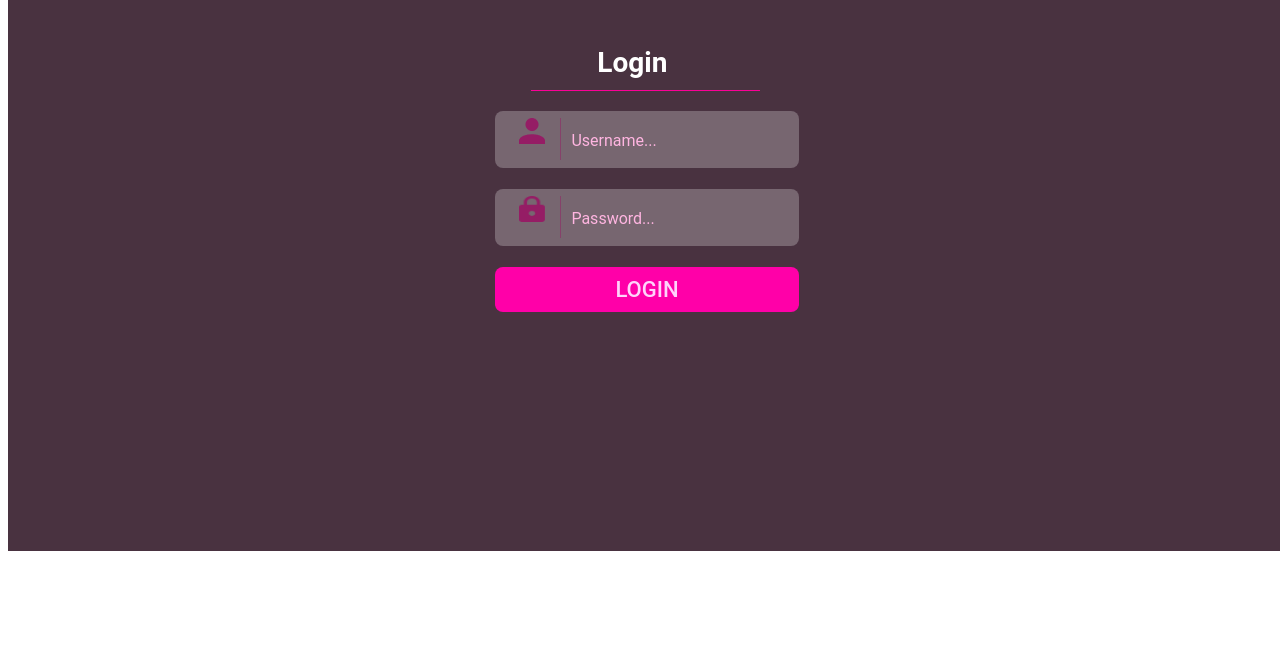
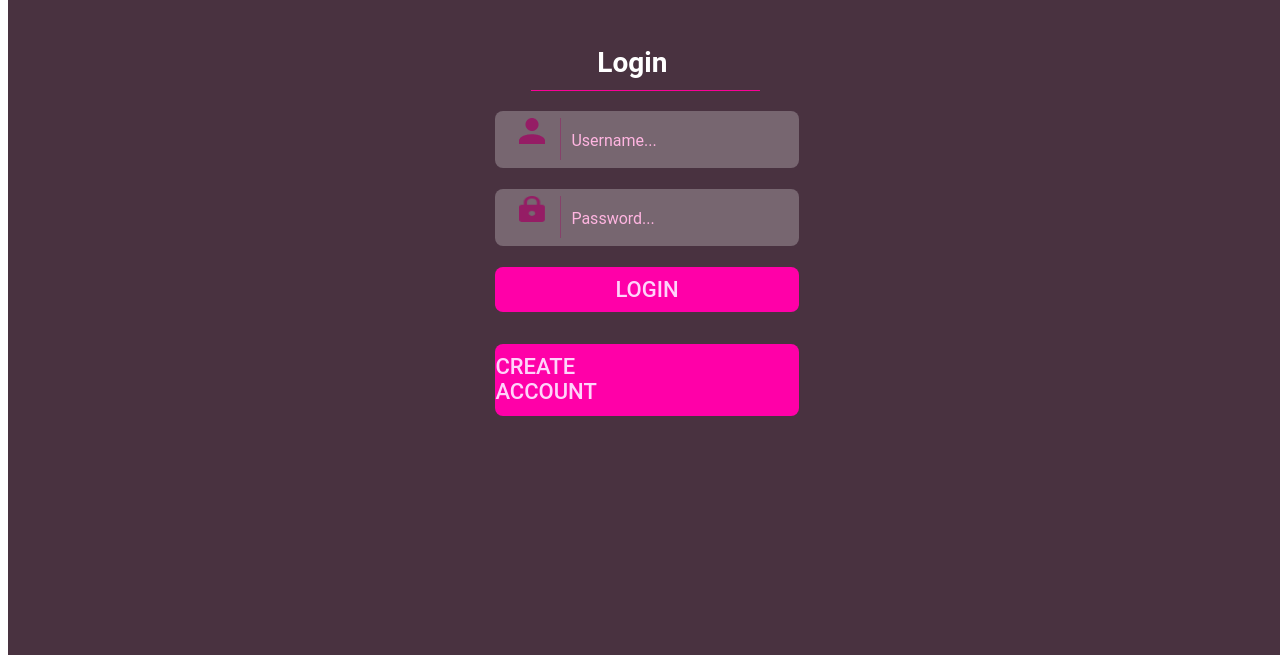
Before and after one commit to HiteshPranav267/cc, a plain HTML site: page index.html in a window 1280 px wide. Shown: the part 203-866 px from the top of the page. Before the commit the page ends 800 px from the top, so only its background shows below. Drawn offline with Linux system fonts and the light colour scheme.

Commit message:
Update index.html

```diff
--- a/index.html
+++ b/index.html
@@ -24,9 +24,8 @@
         <div class="button-2">
             <span class="login-1">LOGIN</span>
         </div>
-        <div class="button">
-            <span class="create-account">
-                <div CREATE ACCOUNT</span> </div
+        <div class="button-1">
+            <span class="create-account">CREATE ACCOUNT</span>
             <div class="button-1">
             </div>
         </div>
```
